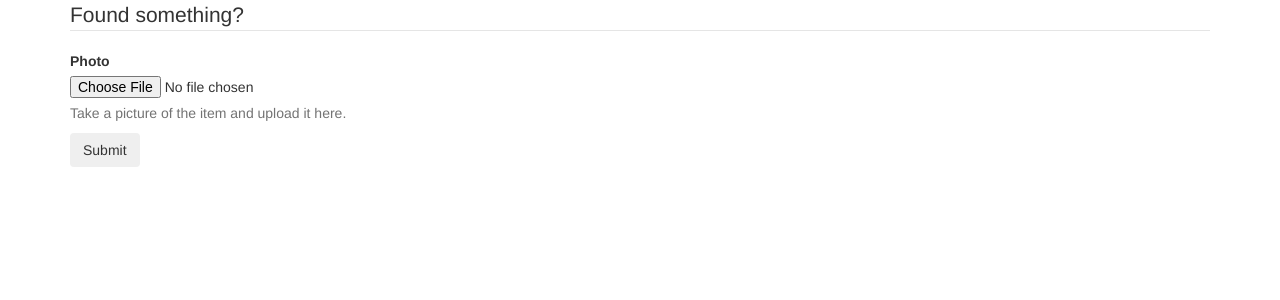
After one commit to DartmouthHackerClub/lostandfound, a Flask app: page /add/ in a window 1280 px wide. The commit adds this page. Shown: the top 300 px of the page. Run offline with Flask 2, Linux system fonts and the light colour scheme; parts of the project's set-up code (start-up, migrations or seed data) failed here and were passed over; some libraries are stand-ins or nearby versions.

Commit message:
Implement file uploads.

```diff
--- a/app.py
+++ b/app.py
@@ -1,17 +1,59 @@
-from flask import Flask, request, redirect, session, url_for, render_template
+import os
+from flask import Flask, request, redirect, session, url_for, render_template, send_from_directory
+from flask.ext.sqlalchemy import SQLAlchemy
+from werkzeug import secure_filename
 from flask_cas import flask_cas
-from flask.ext.sqlalchemy import SQLAlchemy
+
+UPLOAD_FOLDER = '/tmp/lostandfound/uploads'
+ALLOWED_EXTENSIONS = set(['png', 'jpg', 'jpeg'])
+
+if not os.path.exists(UPLOAD_FOLDER):
+    os.makedirs(UPLOAD_FOLDER)
 
 app = Flask(__name__)
 app.register_blueprint(flask_cas)
 app.secret_key = 'this/ought%to*be^changed'
+app.config['UPLOAD_FOLDER'] = UPLOAD_FOLDER
 app.config['SQLALCHEMY_DATABASE_URI'] = 'sqlite:////tmp/test.db'
 db = SQLAlchemy(app)
 
 class Item(db.Model):
     id = db.Column(db.Integer, primary_key=True)
-    image = db.Column(db.String)
+    image = db.Column(db.String(200))
     email = db.Column(db.String(120))
+
+    def image_url(self):
+        if self.image:
+            return url_for('image', filename=self.image)
+        else:
+            return 'http://lorempixel.com/400/200'
+
+def allowed_file(filename):
+    return '.' in filename and \
+        filename.rsplit('.', 1)[1] in ALLOWED_EXTENSIONS
+
+def get_email(user):
+    return user['netid'] + '@kiewit.dartmouth.edu'
+
+@app.route("/add/", methods=["GET", "POST"])
+def add():
+    if request.method == "POST":
+        image = request.files.get('image', None)
+        if image and allowed_file(image.filename):
+            filename = secure_filename(image.filename)
+            image.save(os.path.join(app.config['UPLOAD_FOLDER'], filename))
+            item = Item()
+            db.session.add(item)
+            db.session.commit()
+    return render_template('add.html')
+
+@app.route("/images/<filename>")
+def image(filename):
+    return send_from_directory(app.config['UPLOAD_FOLDER'], filename)
+
+@app.route("/item/<int:item_id>/")
+def item(item_id):
+    return item_id
 
 @app.route("/")
 def index():
--- /dev/null
+++ b/templates/add.html
@@ -0,0 +1,10 @@
+{% extends "base.html" %}
+{% block content %}
+<form method="post" enctype="multipart/form-data">
+    <legend>Found something?</legend>
+    <label>Photo</label>
+    <input type="file" name="image">
+    <span class="help-block">Take a picture of the item and upload it here.</span>
+    <button type="submit" class="btn">Submit</button>
+</form>
+{% endblock %}
--- a/templates/index.html
+++ b/templates/index.html
@@ -4,8 +4,8 @@
 <ul class="thumbnails">
 {% for item in items %}
 <li class="span4">
-<a href="{{ url_for('item', id=item.id) }}">
-    <img src="{{ item.image }}" />
+<a href="{{ url_for('item', item_id=item.id) }}">
+    <img src="{{ item.image_url() }}" />
 </a>
 </li>
 {% endfor %}
```
